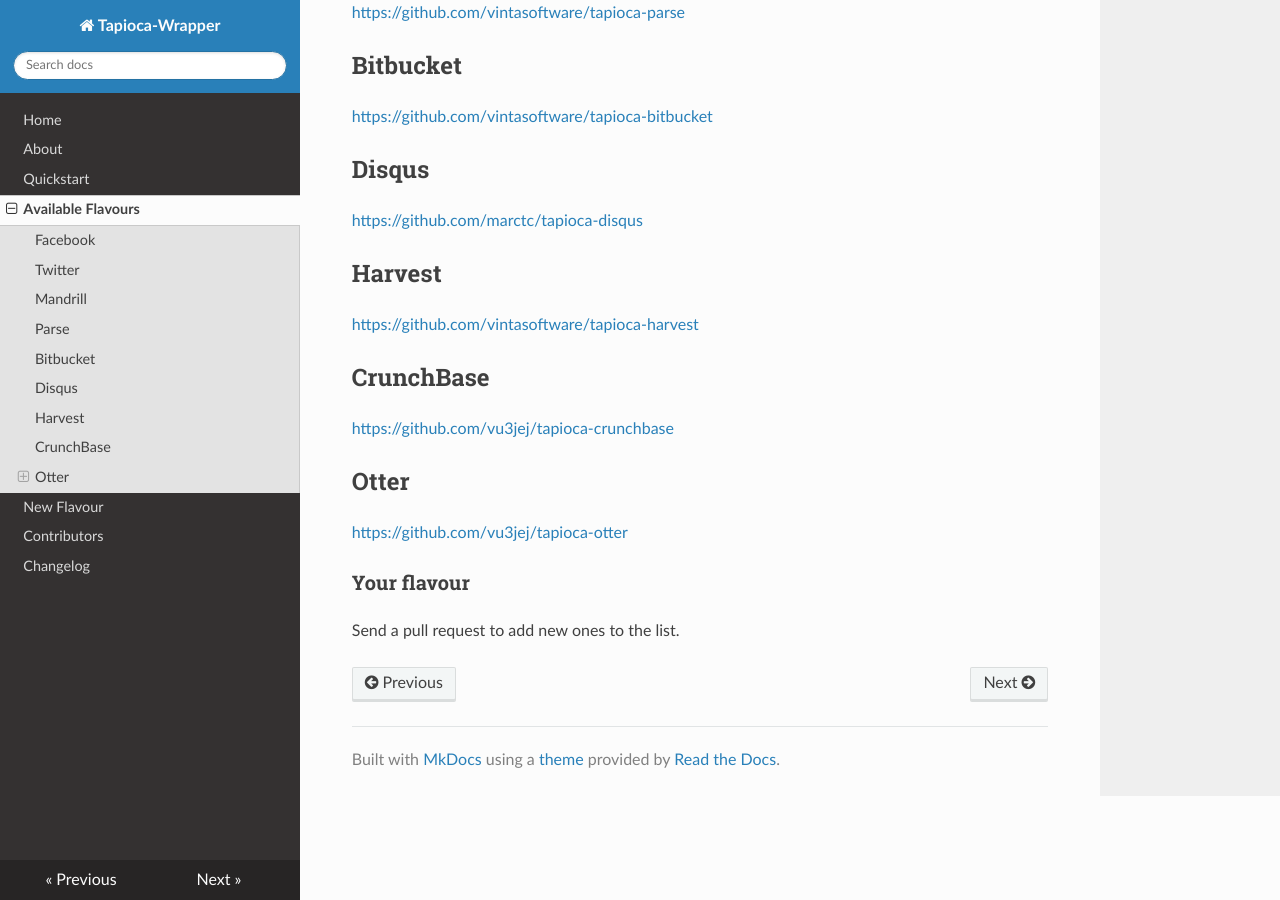
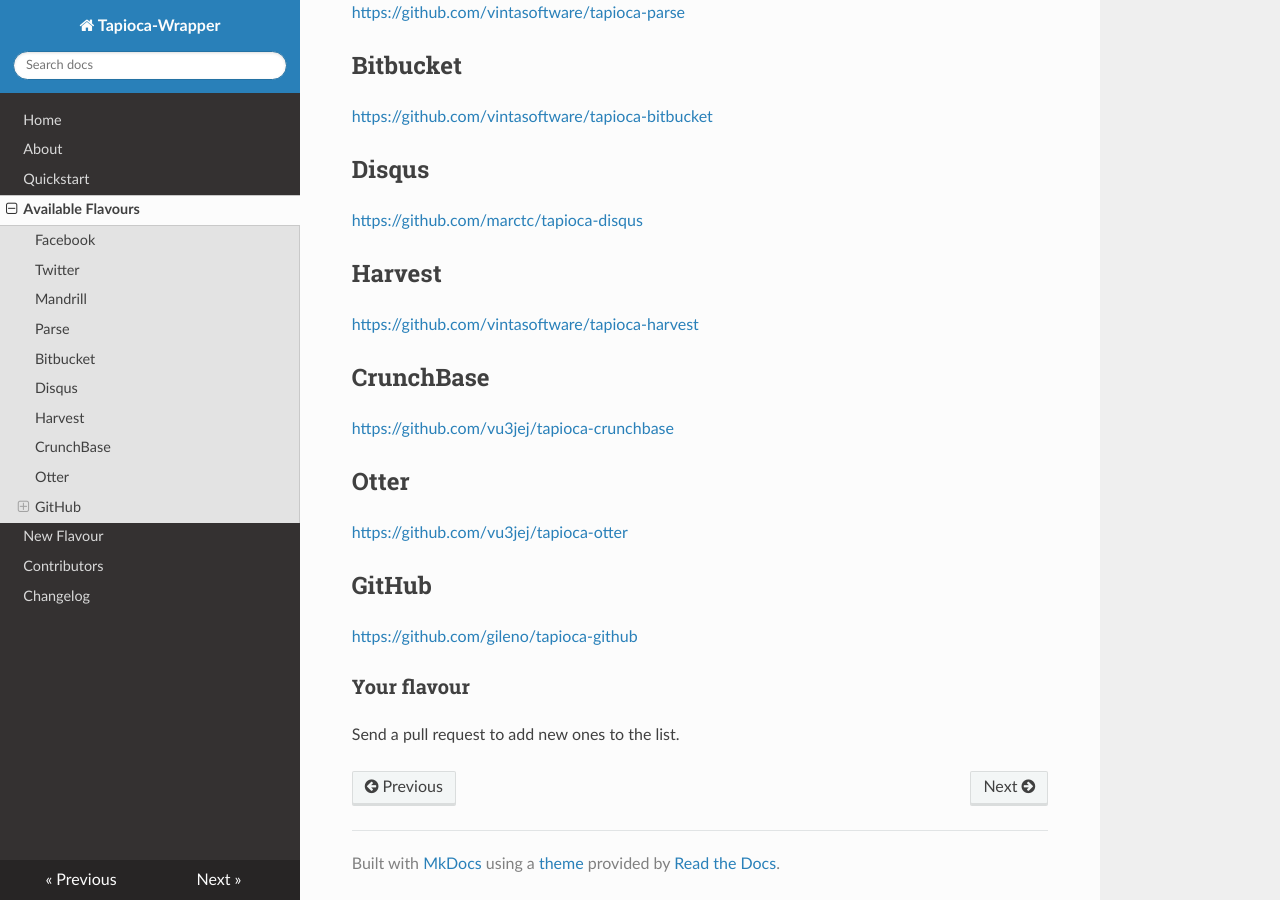
Before and after one commit to vintasoftware/tapioca-wrapper, an MkDocs documentation site: the page built from docs/flavours.md, in a window 1280 px wide and 900 px high, scrolled down 527 px. Built offline with MkDocs 1.6.1, drawn with Linux system fonts in a browser that asks for light colours; nearby versions of some CDN libraries; old or Windows-style settings are respelled for this version of MkDocs.

Commit message:
add tapioca-github to flavours

```diff
--- a/docs/flavours.md
+++ b/docs/flavours.md
@@ -18,6 +18,8 @@
 [https://github.com/vu3jej/tapioca-crunchbase](https://github.com/vu3jej/tapioca-crunchbase)
 ## Otter
 [https://github.com/vu3jej/tapioca-otter](https://github.com/vu3jej/tapioca-otter)
+## GitHub
+[https://github.com/gileno/tapioca-github](https://github.com/gileno/tapioca-github)
 
 ### Your flavour
 Send a pull request to add new ones to the list.
```
